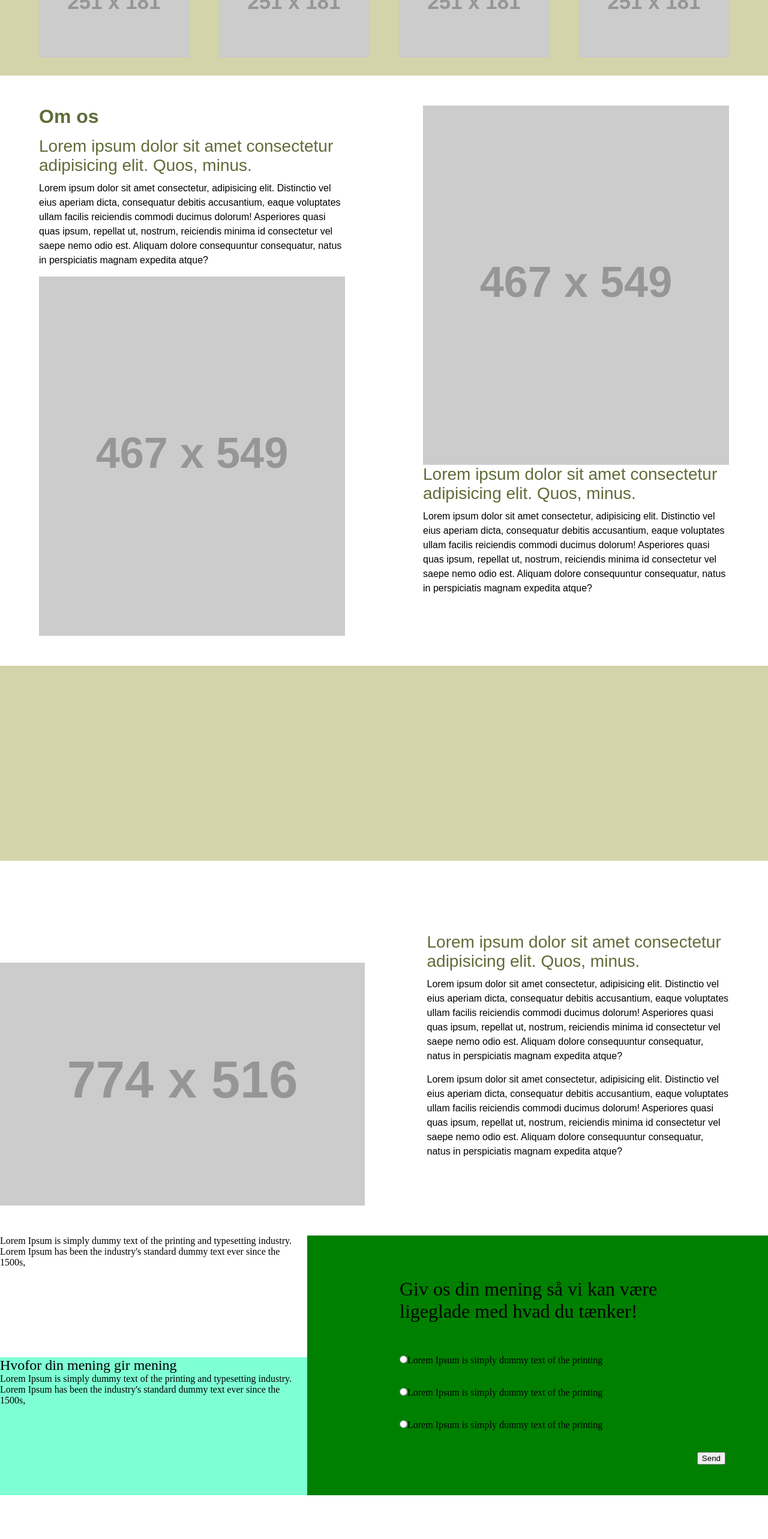
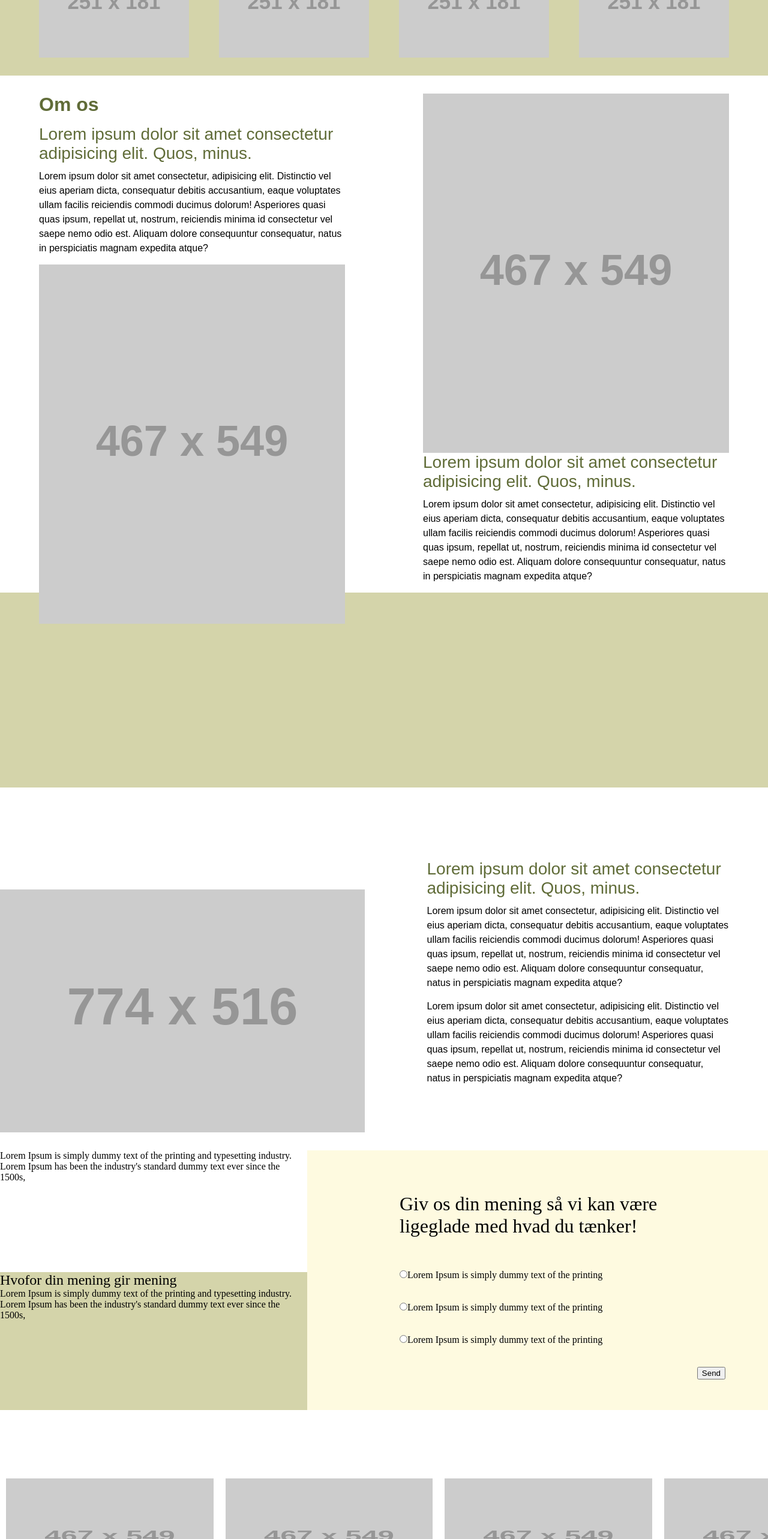
Before and after one commit to Signeamadsen97/creo-kampagne, a Vue app: page /#/ in a window 1280 px wide. Shown: the part 1020-3586 px from the top of the page at 60% size. Built offline with nearby package versions, Linux system fonts and the light colour scheme.

Commit message:
overflow

```diff
--- a/src/components/PageBreaker.vue
+++ b/src/components/PageBreaker.vue
@@ -17,5 +17,8 @@
   width: 100%;
   height: 325px;
   background-color: #D4D4AA;
+  position: relative;
+  z-index: 0;
+  margin-top: -30px;
 }
 </style>
--- a/src/components/PollBox.vue
+++ b/src/components/PollBox.vue
@@ -5,9 +5,9 @@
     <h1>Giv os din mening så vi kan være ligeglade med hvad du tænker!</h1>
 
     <form>
-      <label><input type="radio"/>Lorem Ipsum is simply dummy text of the printing</label>
-      <label><input type="radio"/>Lorem Ipsum is simply dummy text of the printing</label>
-      <label><input type="radio"/>Lorem Ipsum is simply dummy text of the printing</label>
+      <label><input type="radio" />Lorem Ipsum is simply dummy text of the printing</label>
+      <label><input type="radio" />Lorem Ipsum is simply dummy text of the printing</label>
+      <label><input type="radio" />Lorem Ipsum is simply dummy text of the printing</label>
 
       <button type="submit">Send</button>
     </form>
@@ -15,14 +15,14 @@
 </template>
 
 <style scoped>
-
 .box_container {
   display: grid;
   padding: 71px 71px 51px 154px;
   gap: 54px;
-    background-color: green;
+  background-color: #FEFAE0;
 
 }
+
 form {
   display: grid;
   gap: 36px;
@@ -33,6 +33,4 @@ button {
   width: max-content;
   margin-left: auto;
 }
-
-
 </style>
--- a/src/components/TextBox.vue
+++ b/src/components/TextBox.vue
@@ -22,14 +22,12 @@
 </template>
 
 <style scoped>
-
-
 .grid {
   display: grid;
   grid-template-columns: 1fr;
 }
 
 .textbox {
-    background-color: aquamarine;
+  background-color: #D4D4AA;
 }
 </style>
--- a/src/components/TextMedia.vue
+++ b/src/components/TextMedia.vue
@@ -36,19 +36,21 @@ const props = defineProps({
     type: Boolean,
     default: false,
   },
+  overflow: { // Ny prop til at bestemme om billedet skal overlappe
+    type: Boolean,
+    default: false,
+  },
 });
 </script>
 
 <template>
-  <div
-    class="media_wrapper"
-    :class="{
-      reverse: reverse,
-      vertical: vertical,
-      'hide-heading': hideHeading,
-      'about-us': aboutUs,
-    }"
-  >
+  <div class="media_wrapper" :class="{
+    reverse: reverse,
+    vertical: vertical,
+    'hide-heading': hideHeading,
+    'about-us': aboutUs,
+    'overflow': overflow,
+  }">
     <h1 v-if="heading?.length" class="media_heading h2_poppins">
       {{ heading }}
     </h1>
@@ -67,7 +69,7 @@ const props = defineProps({
 
 <style scoped lang="scss">
 .media_wrapper {
-  padding: 50px var(--wrapper-padding-x);
+  padding: 30px var(--wrapper-padding-x);
 
   &.reverse {
     .media_text {
@@ -82,6 +84,7 @@ const props = defineProps({
   &.vertical {
     padding-left: 0px;
     padding-top: 120px;
+
     .grid {
       grid-template-columns: 1fr 1fr;
     }
@@ -102,6 +105,14 @@ const props = defineProps({
       width: 100%;
     }
   }
+
+  &.overflow {
+    .media_img {
+      position: relative;
+      z-index: 1;
+      margin-bottom: -100px;
+    }
+  }
 }
 
 .grid {
@@ -114,6 +125,8 @@ const props = defineProps({
   order: 1;
 }
 
+
+
 .media_img {
   width: 100%;
   order: 2;
--- a/src/views/HomeView.vue
+++ b/src/views/HomeView.vue
@@ -65,7 +65,7 @@ const items = ref([
     <div class="text-media-grid">
       <TextMedia heading="Om os" grid-heading="Lorem ipsum dolor sit amet consectetur adipisicing elit. Quos, minus."
         grid-text-top="Lorem ipsum dolor sit amet consectetur, adipisicing elit. Distinctio vel eius aperiam dicta, consequatur debitis accusantium, eaque voluptates ullam facilis reiciendis commodi ducimus dolorum! Asperiores quasi quas ipsum, repellat ut, nostrum, reiciendis minima id consectetur vel saepe nemo odio est. Aliquam dolore consequuntur consequatur, natus in perspiciatis magnam expedita atque?"
-        grid-image-src="https://fakeimg.pl/467x549" />
+        grid-image-src="https://fakeimg.pl/467x549" :overflow="true" />
       <TextMedia heading="" grid-heading="Lorem ipsum dolor sit amet consectetur adipisicing elit. Quos, minus."
         grid-text-top="Lorem ipsum dolor sit amet consectetur, adipisicing elit. Distinctio vel eius aperiam dicta, consequatur debitis accusantium, eaque voluptates ullam facilis reiciendis commodi ducimus dolorum! Asperiores quasi quas ipsum, repellat ut, nostrum, reiciendis minima id consectetur vel saepe nemo odio est. Aliquam dolore consequuntur consequatur, natus in perspiciatis magnam expedita atque?"
         grid-image-src="https://fakeimg.pl/467x549" :reverse="true" />
```
Lines whose indentation alone changed are shown as unchanged.
